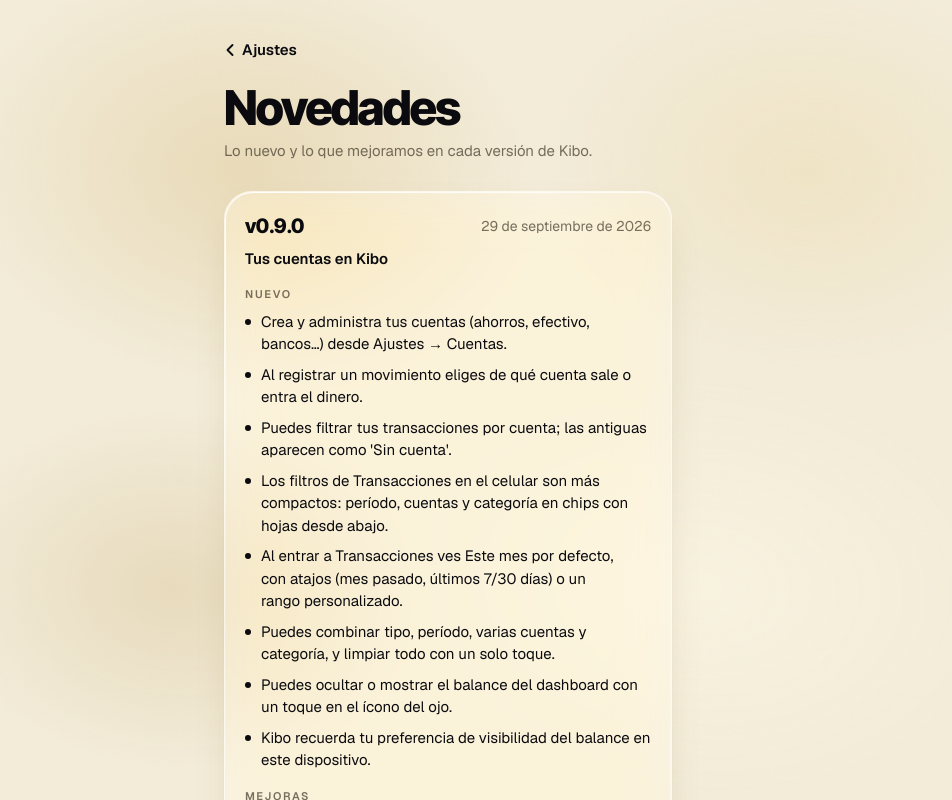
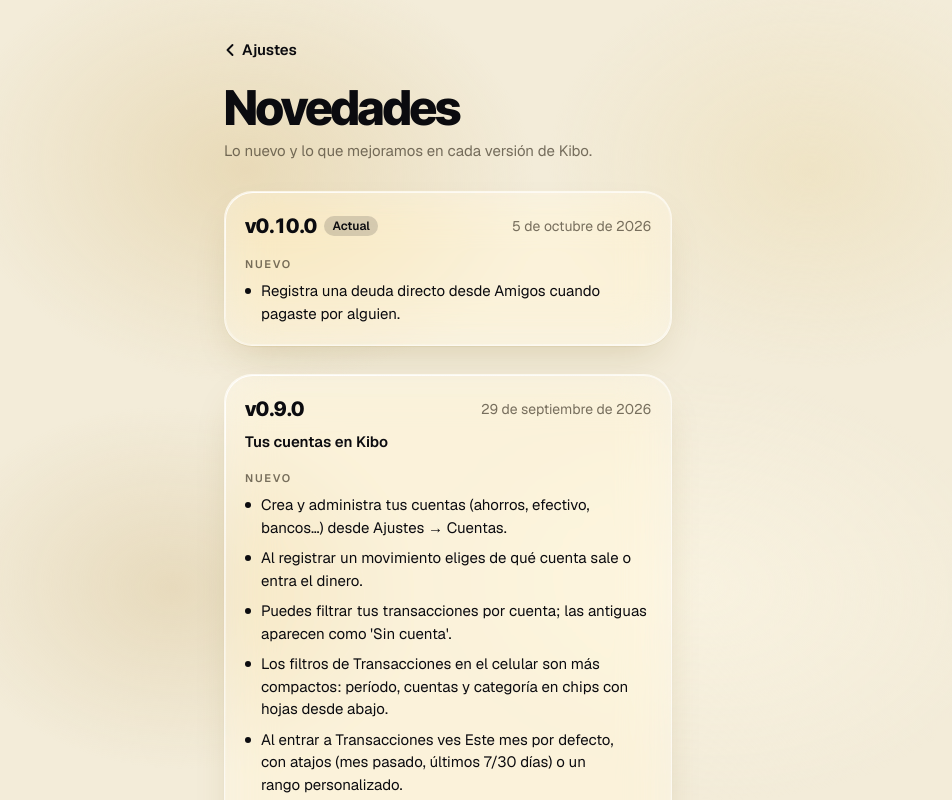
Before and after one commit to NatxioDev/kibo-dev, a Next.js app: page /settings/novedades in a window 1280 px wide. Shown: the top 800 px of the page, without its empty margins (192-1144 px from the left). Built offline with nearby package versions, Linux system fonts and the light colour scheme; no server answers.

Commit message:
docs(changelog): add release notes for 0.10.0 and 0.11.0

```diff
--- a/src/features/changelog/content/releases.ts
+++ b/src/features/changelog/content/releases.ts
@@ -6,6 +6,30 @@
  * `package.json` no se muestran hasta que se publiquen.
  */
 export const RELEASES: Release[] = [
+  {
+    version: "0.11.0",
+    date: "2026-10-06",
+    title: "Conoce a Kibo",
+    new: [
+      "Kibo, nuestra mascota, te acompaña en el dashboard y cambia de ánimo según cómo van tus finanzas.",
+      "Nueva sección Reportes para ver tus gastos por período y categoría.",
+      "Exporta tus transacciones a Excel o CSV desde Reportes.",
+    ],
+    improvements: [
+      "Logo e ícono renovados con la carita de Kibo.",
+      "Kibo aparece mientras algo carga, así sabes que está trabajando.",
+    ],
+    fixes: [
+      "Los botones para clasificar gastos compartidos se ven bien de nuevo.",
+    ],
+  },
+  {
+    version: "0.10.0",
+    date: "2026-10-05",
+    new: [
+      "Registra una deuda directo desde Amigos cuando pagaste por alguien.",
+    ],
+  },
   {
     version: "0.9.0",
     date: "2026-09-29",
```
